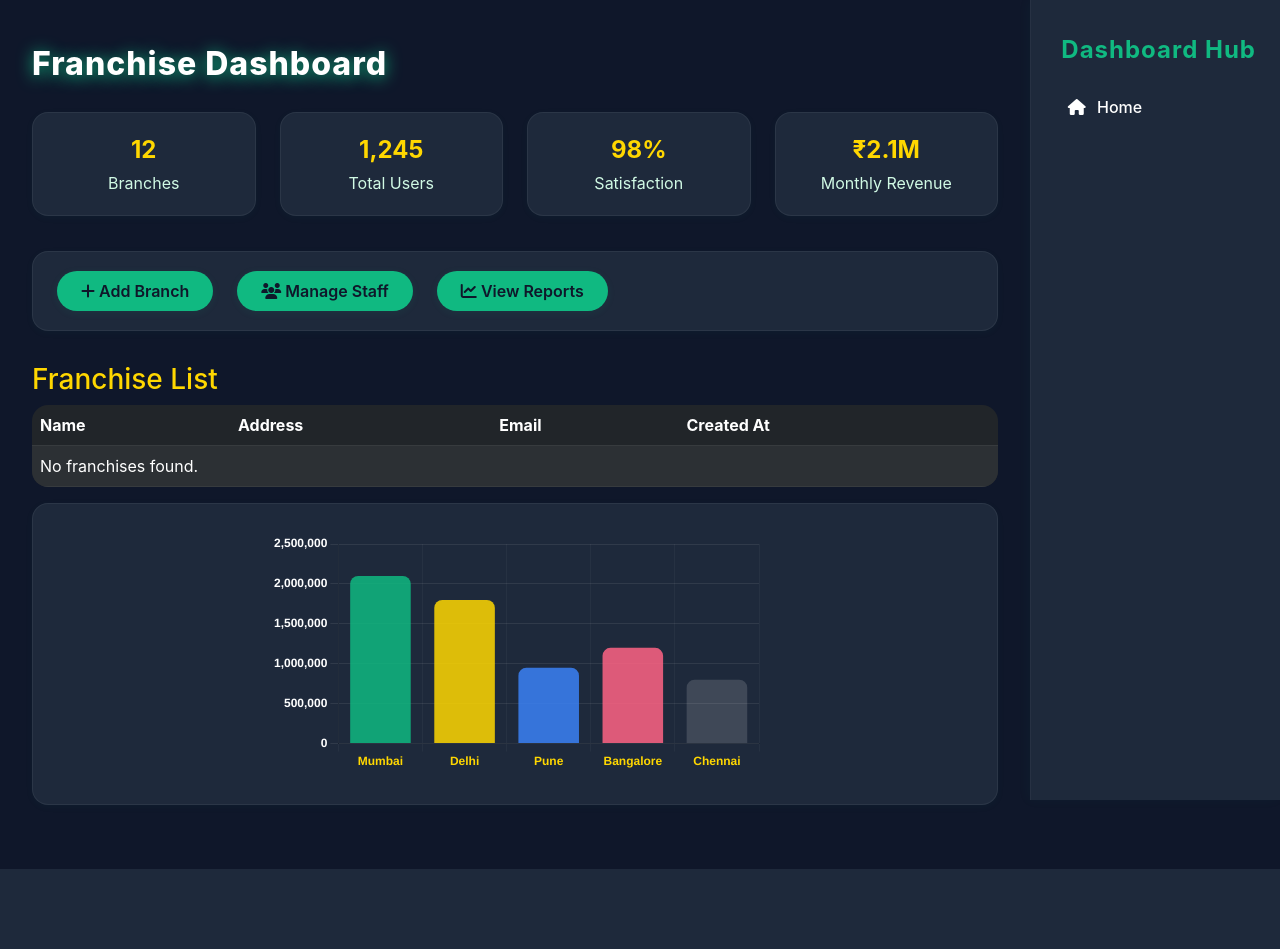
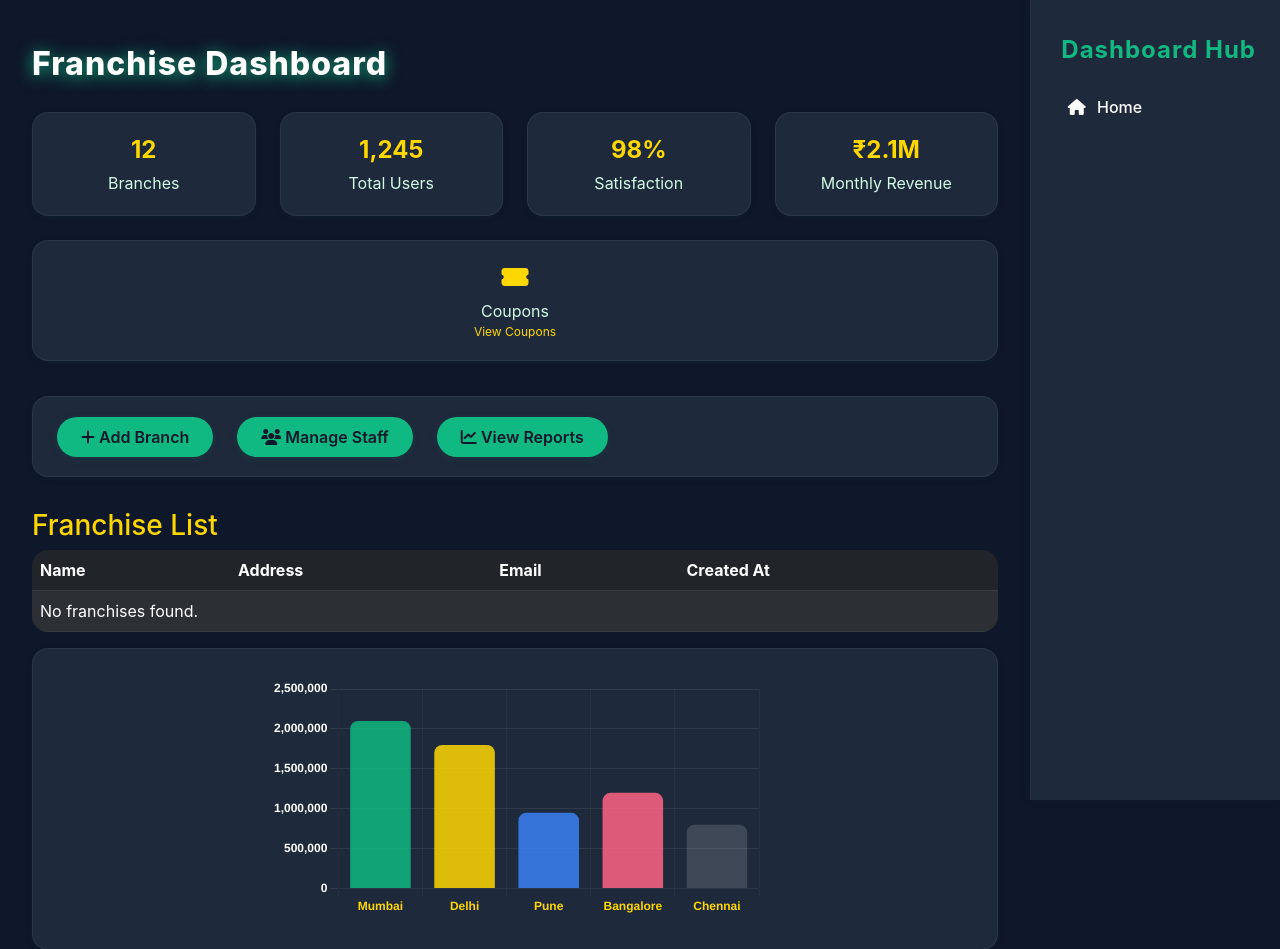
Before and after one commit to SnehalVanag/LGM, a Django app: page /franchise-dashboard/ in a window 1280 px wide. Shown: the top 949 px of the page. Before the commit the page ends 869 px from the top, so only its background shows below. Run offline with Django 5.2, Linux system fonts and the light colour scheme; data that the repository does not hold is empty.

Commit message:
show coupen list

```diff
--- a/LGM/urls.py
+++ b/LGM/urls.py
@@ -17,6 +17,7 @@ urlpatterns = [
      path('admin/', admin.site.urls),  # For Django admin panel
     # path('', include('core.urls')),
      path('', include('core.urls')),
+
     # path('admin-dashboard/', views.admin_dashboard, name='admin_dashboard'),
 
 ] + static(settings.MEDIA_URL, document_root=settings.MEDIA_ROOT)
--- a/core/templates/dashboard/franchise.html
+++ b/core/templates/dashboard/franchise.html
@@ -7,6 +7,11 @@
   <div class="kpi-card"><div class="kpi-value">1,245</div><div class="kpi-label">Total Users</div></div>
   <div class="kpi-card"><div class="kpi-value">98%</div><div class="kpi-label">Satisfaction</div></div>
   <div class="kpi-card"><div class="kpi-value">₹2.1M</div><div class="kpi-label">Monthly Revenue</div></div>
+  <div class="kpi-card" style="cursor:pointer;" onclick="window.location.href='{% url 'coupon_list' %}'">
+  <div class="kpi-value"><i class="fa fa-ticket-alt" style="color:#FFD700;"></i></div>
+  <div class="kpi-label">Coupons</div>
+  <div style="font-size:12px;color:#FFD700;">View Coupons</div>
+</div>
 </div>
 <div class="quick-actions">
   <button class="quick-action-btn"><i class="fa fa-plus"></i> Add Branch</button>
--- a/core/templates/dashboard/marketing.html
+++ b/core/templates/dashboard/marketing.html
@@ -7,6 +7,12 @@
   <div class="kpi-card"><div class="kpi-value">₹1.2M</div><div class="kpi-label">Ad Spend</div></div>
   <div class="kpi-card"><div class="kpi-value">4.2%</div><div class="kpi-label">CTR</div></div>
   <div class="kpi-card"><div class="kpi-value">8,900</div><div class="kpi-label">Leads Generated</div></div>
+  <!-- Coupon Card -->
+ <div class="kpi-card" style="cursor:pointer;" onclick="window.location.href='{% url 'coupon_list' %}'">
+  <div class="kpi-value"><i class="fa fa-ticket-alt" style="color:#FFD700;"></i></div>
+  <div class="kpi-label">Coupons</div>
+  <div style="font-size:12px;color:#FFD700;">View Coupons</div>
+</div>
 </div>
 <div class="quick-actions">
   <button class="quick-action-btn"><i class="fa fa-bullhorn"></i> Launch Campaign</button>
--- a/core/urls.py
+++ b/core/urls.py
@@ -34,5 +34,9 @@ urlpatterns = [
     path('update_product/<int:pk>/', views.update_product, name='update_product'),
     path('delete_product/<int:pk>/', views.delete_product, name='delete_product'),
     path('dashboard/', views.dashboard, name='dashboard'),
+    path('marketing-dashboard/', views.marketing_dashboard, name='marketing_dashboard'),
+    path('coupons/', views.coupon_list, name='coupon_list'),
+    # path('coupons/', views.coupon_list, name='coupon_list'),  # <-- This is the important one!  # <-- This is required!
+
 
 ]
--- a/core/views.py
+++ b/core/views.py
@@ -21,7 +21,12 @@ from .models import AppUser
 from django.views.decorators.csrf import csrf_exempt
 from django.http import JsonResponse
 
+def marketing_dashboard(request):
+    return render(request, 'dashboard/marketing.html')
 
+def coupon_list(request):
+    coupons = Coupon.objects.all()
+    return render(request, 'dashboard/coupon_list.html', {'coupons': coupons})
 def home(request):
     return render(request, 'dashboard/home.html')
 
```
Also changed, not shown: core/templates/dashboard/coupon_list.html (added, +24 -0 lines).
